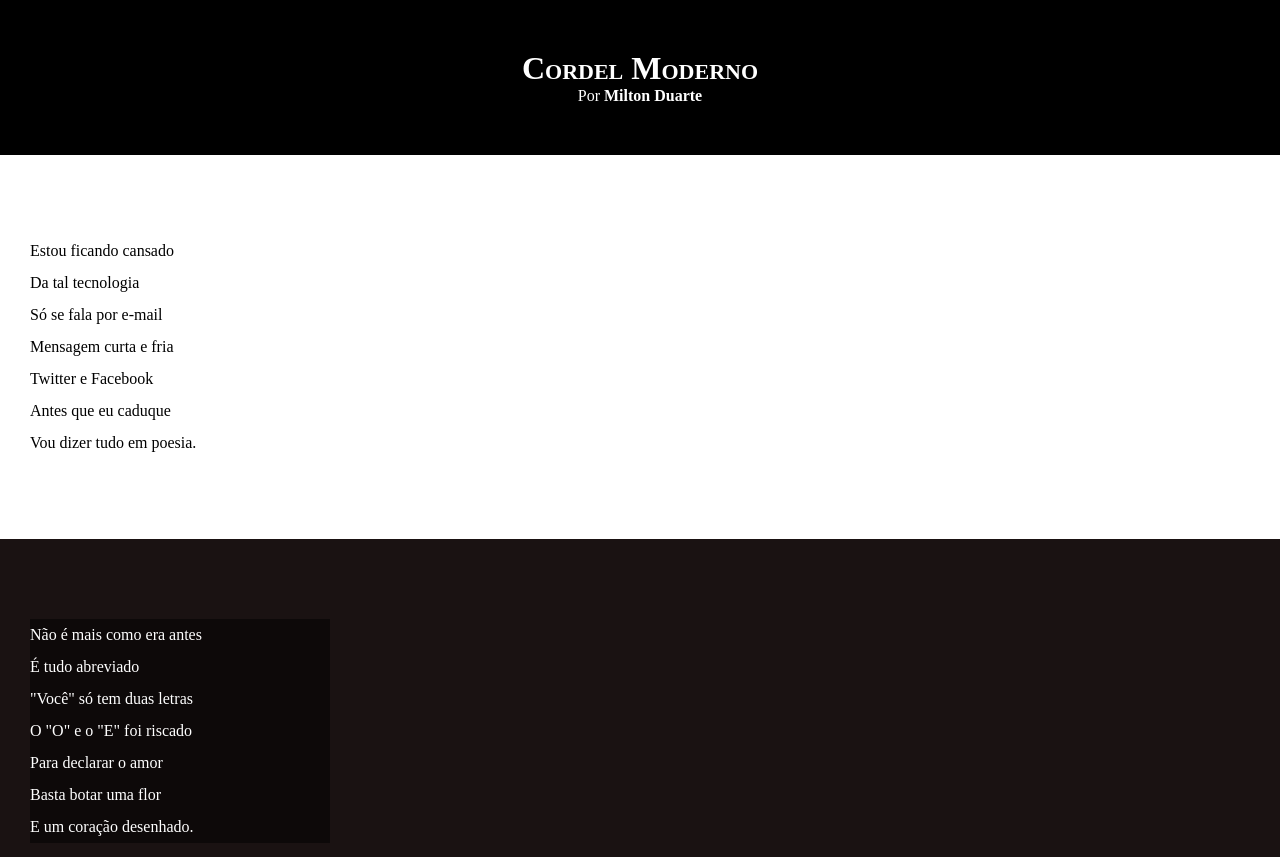
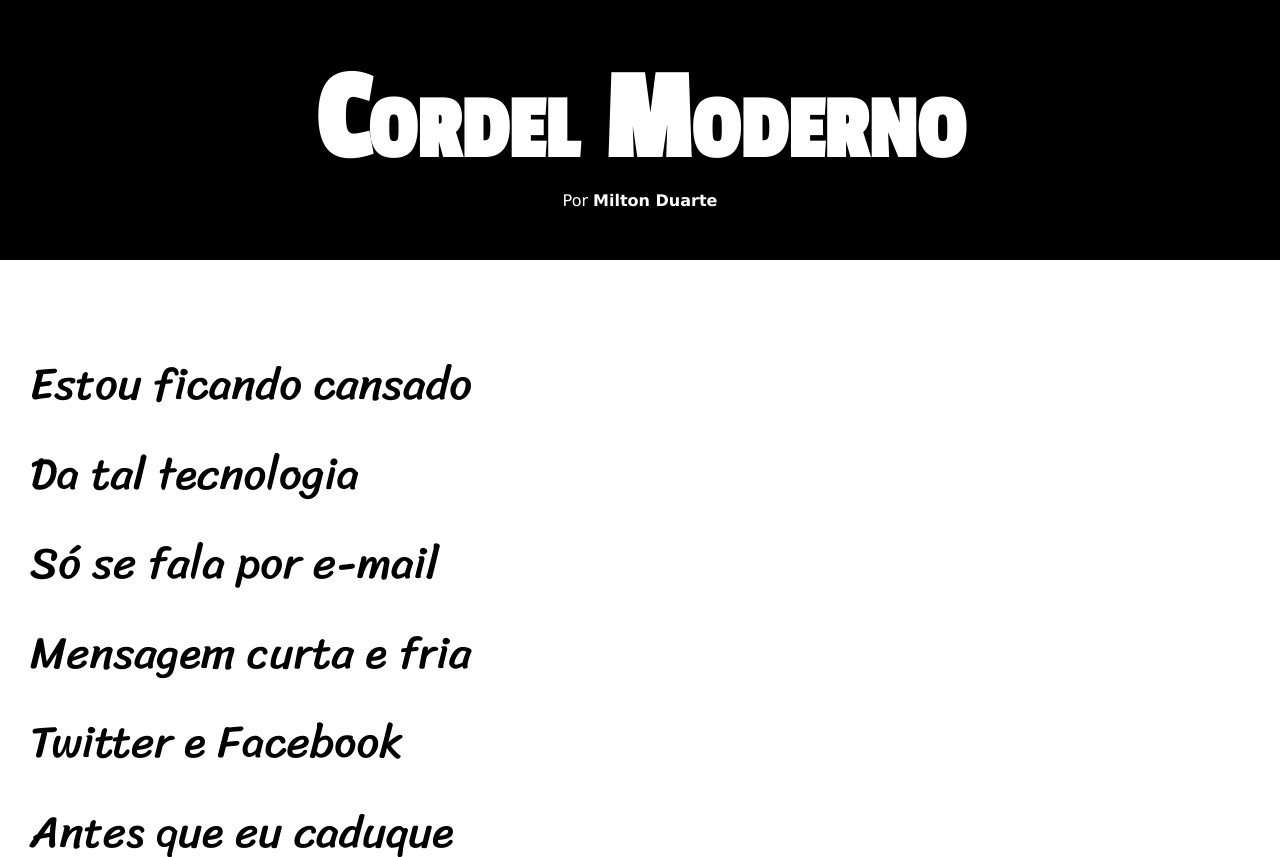
Before and after one commit to Arturdev22/cordel, a plain HTML site: page index.html in a window 1280 px wide. Shown: the top 857 px of the page. Drawn offline with Linux system fonts and the light colour scheme.

Commit message:
atualizaçao de stylos

```diff
--- a/estilo/style.css
+++ b/estilo/style.css
@@ -1,12 +1,23 @@
 @charset "UTF-8";
 
+@import url('https://fonts.googleapis.com/css2?family=Passion+One&family=Sriracha&display=swap');
+
+@import url('https://fonts.googleapis.com/css2?family=Sriracha&display=swap');
+
+:root {
+  --fonte1: Verdana, Geneva, Tahoma, sans-serif;
+  --fonte2: 'Passion One', cursive;
+  --fonte3: 'Sriracha', cursive;
+}
 *{
   margin: 0px;
   padding: 0px;
+
 }
 body{
   min-height: 100vh;
   background-color: antiquewhite;
+  font-family: var(--fonte1);
 }
 header{
   background-color: black;
@@ -16,6 +27,8 @@ header{
 header > h1{
   padding-top: 50px;
   font-variant: small-caps;
+  font-family: var(--fonte2);
+  font-size: 10vw;
 }
 header > p {
   padding-bottom: 50px;
@@ -34,6 +47,8 @@ section{
   padding-bottom: 10vh;
   line-height: 2em;
   padding-left: 30px;
+  font-family: var(--fonte3);
+  font-size: 3.5vw;
 
 }
 section.normal{
@@ -46,8 +61,10 @@ section.imagem{
   color: white;
 }
 section.imagem > p{
+  display: inline-block;
+  padding: 5px;
   background-color: rgba(0, 0, 0, 0.514);
-  width: 300px;
+
 }
 footer{
   background-color: black;
```
